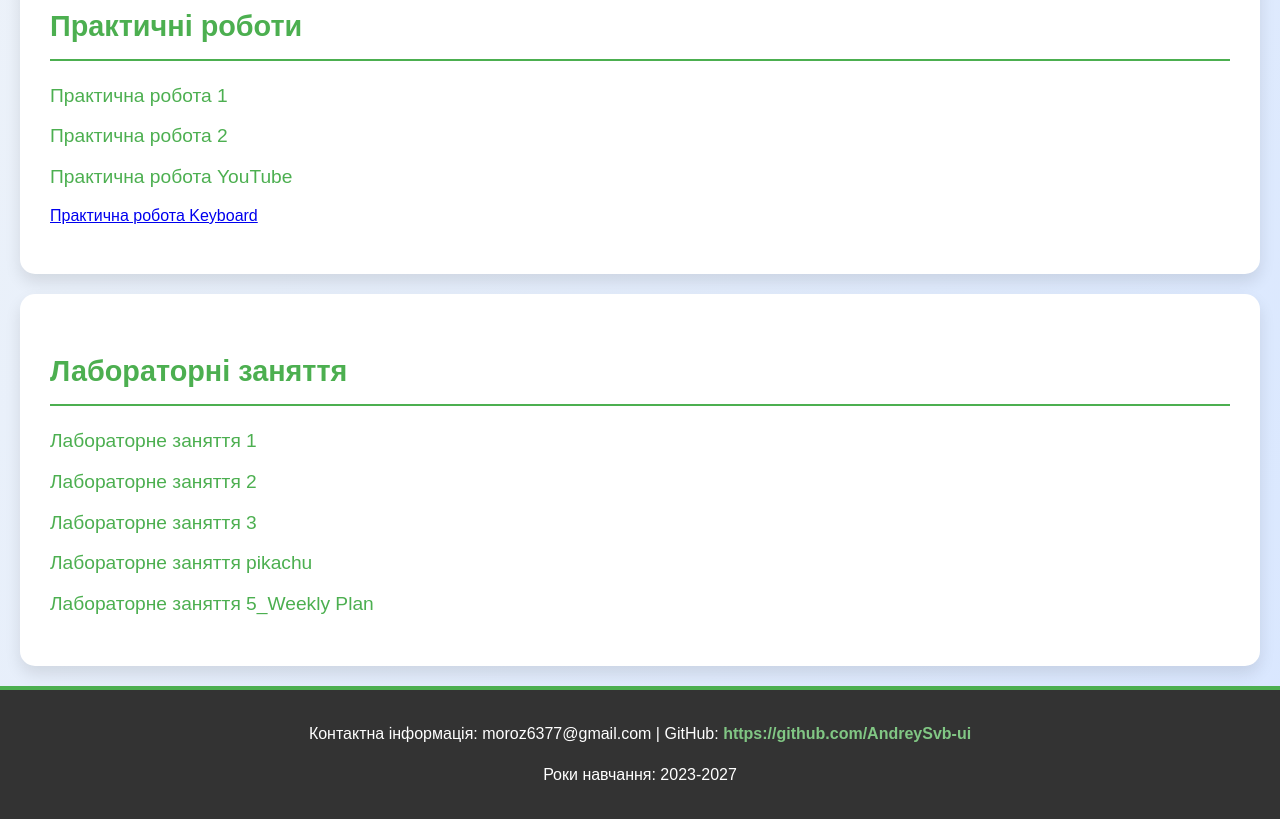
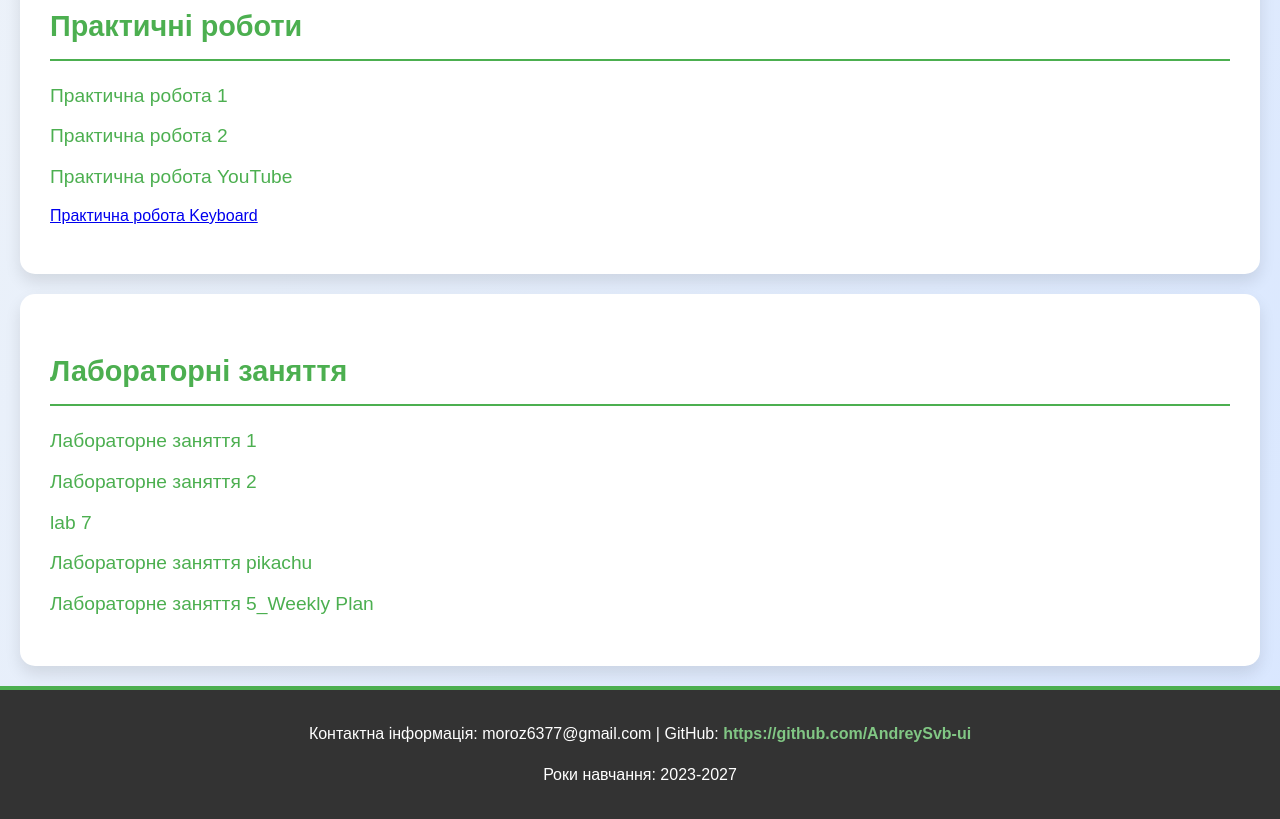
Before and after one commit to AndreySvb-ui/pz2-web, a plain HTML site: page index.html in a window 1280 px wide. Shown: the part 720-1539 px from the top of the page. Drawn offline with Linux system fonts and the light colour scheme.

Commit message:
Update index.html

```diff
--- a/index.html
+++ b/index.html
@@ -44,7 +44,7 @@
         <ul>
             <li><a href="#">Лабораторне заняття 1  </a></li>
             <li><a href="#">Лабораторне заняття 2  </a></li>
-            <li><a href="#">Лабораторне заняття 3  </a></li>
+            <li><a href="https://andreysvb-ui.github.io/neyeearcard/">lab 7  </a></li>
             <li><a href="https://andreysvb-ui.github.io/pikachu/">Лабораторне заняття pikachu  </a></li>
             <li><a href="https://andreysvb-ui.github.io/lb5_weekly_planner/" target="_blank">Лабораторне заняття 5_Weekly Plan </a></li>
         </ul>
```
